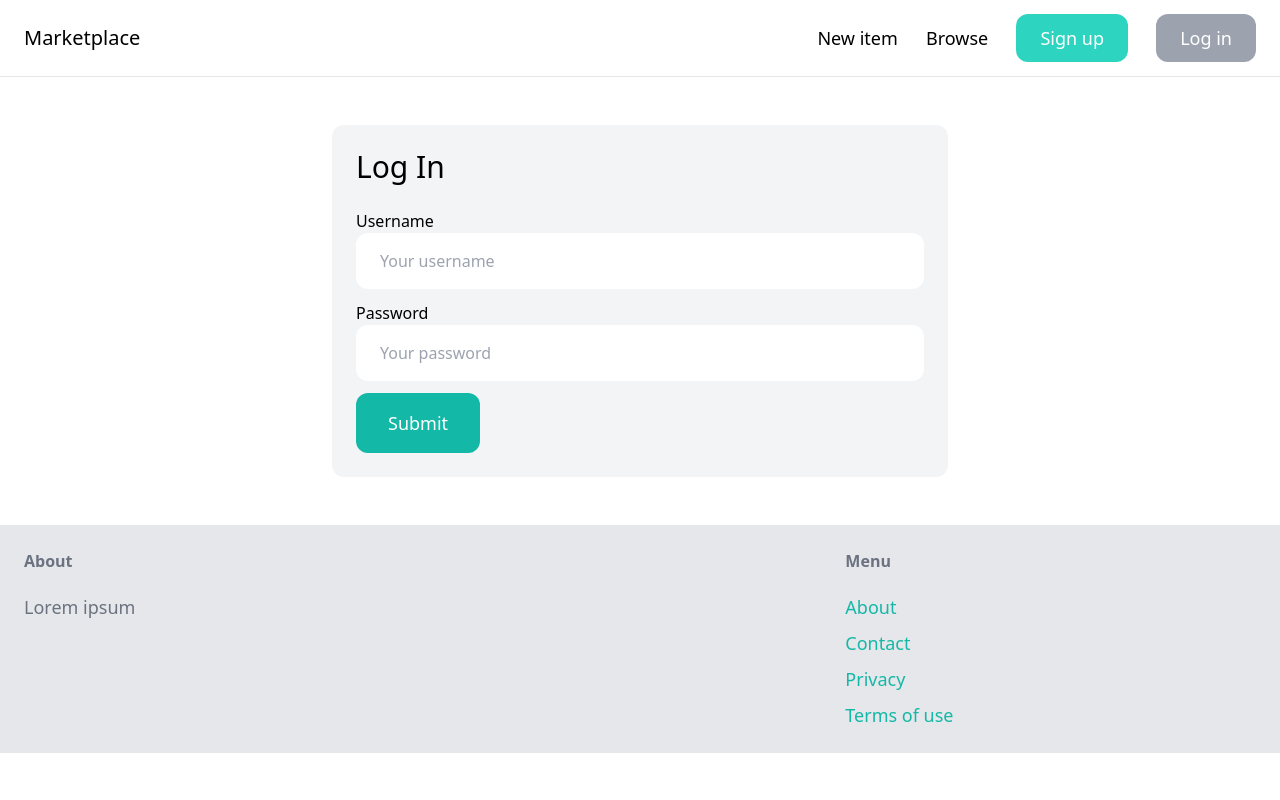
After one commit to szekej/djangoMarketplace, a Django app: page /login/ in a window 1280 px wide. The commit adds this page. Run offline with Django 4.2, Linux system fonts and the light colour scheme; some libraries are stand-ins or nearby versions.

Commit message:
login option available

```diff
--- a/core/forms.py
+++ b/core/forms.py
@@ -1,6 +1,17 @@
 from django import forms
-from django.contrib.auth.forms import UserCreationForm
+from django.contrib.auth.forms import UserCreationForm, AuthenticationForm
 from django.contrib.auth.models import User
+
+
+class LoginForm(AuthenticationForm):
+    username = forms.CharField(widget=forms.TextInput(attrs={
+        'placeholder': "Your username",
+        'class': 'w-full py-4 px-6 rounded-xl '
+    }))
+    password = forms.CharField(widget=forms.PasswordInput(attrs={
+        'placeholder': "Your password",
+        'class': 'w-full py-4 px-6 rounded-xl '
+    }))
 
 
 class SignupForm(UserCreationForm):
--- /dev/null
+++ b/core/templates/login.html
@@ -0,0 +1,34 @@
+{% extends 'base.html' %}
+
+{% block title %}
+    Sign Up
+{% endblock %}
+
+{% block content %}
+    <div class="w-1/2 my-6 mx-auto p-6 bg-gray-100 rounded-xl">
+        <h1 class="mb-6 text-3xl">Log In</h1>
+
+        <form method="post" action="">
+            {% csrf_token %}
+
+            {{ form.non_field_errors }}
+
+            <div class="mb-3">
+                <label class="inliine-block">Username</label><br>
+                {{ form.username }}
+            </div>
+            <div class="mb-3">
+                <label class="inliine-block">Password</label><br>
+                {{ form.password }}
+            </div>
+            {% if form.errors or form.non_field_errors %}
+                <div class="mb-3 p-6 bg-red-100 rounded-xl">
+                    {{ fields.errors }}
+                </div>
+            {% endif %}
+            <button class="py-4 px-8 text-lg bg-teal-500 hover:bg-teal-700 rounded-xl text-white">
+                Submit
+            </button>
+        </form>
+    </div>
+{% endblock %}
--- a/core/urls.py
+++ b/core/urls.py
@@ -1,5 +1,8 @@
 from django.contrib import admin
+from django.contrib.auth.views import LoginView
 from django.urls import path
+
+from .forms import LoginForm
 from .views import signup, index, contact
 
 from django.conf import settings
@@ -10,6 +13,7 @@ app_name = 'core'
 urlpatterns = [
     path('', index, name='index'),
     path('contact/', view=contact, name='contact_name'),
-    path('signup/', signup, name='signup')
+    path('signup/', signup, name='signup'),
+    path('login/', LoginView.as_view(template_name='login.html', authentication_form=LoginForm), name='login')
 
 ]+static(settings.MEDIA_URL, document_root=settings.MEDIA_ROOT)
--- a/djangoProject/settings.py
+++ b/djangoProject/settings.py
@@ -26,6 +26,10 @@ SECRET_KEY = 'django-insecure-@$#z1!(=+*ly)-)i(+zt-ay07@92ag)=3z1ge$f2&m2erfaf79
 DEBUG = True
 
 ALLOWED_HOSTS = []
+
+LOGIN_URL = '/login/'
+LOGIN_REDIRECT_URL = '/'
+LOGOUT_REDIRECT_URL = '/'
 
 
 # Application definition
--- a/templates/base.html
+++ b/templates/base.html
@@ -16,8 +16,14 @@
         <div class="space-x-6">
             <a href="#" class="text-lg fond-bold hover:text-gray-500">New item</a>
             <a href="#" class="text-lg fond-bold hover:text-gray-500">Browse</a>
-            <a href="{% url 'core:signup' %}" class="px-6 py-3 text-lg bg-teal-400 text-white rounded-xl hover:bg-teal-500">Sign up</a>
-            <a href="#" class="px-6 py-3 text-lg bg-gray-400 text-white rounded-xl hover:bg-gray-500">Log in</a>
+
+            {% if request.user.is_authenticated %}
+                <a href="#" class="px-6 py-3 text-lg bg-teal-400 text-white rounded-xl hover:bg-teal-500">Inbox</a>
+                <a href="#" class="px-6 py-3 text-lg bg-gray-400 text-white rounded-xl hover:bg-gray-500">Dashboard</a>
+            {% else %}
+                <a href="{% url 'core:signup' %}" class="px-6 py-3 text-lg bg-teal-400 text-white rounded-xl hover:bg-teal-500">Sign up</a>
+                <a href="{% url 'core:login' %}" class="px-6 py-3 text-lg bg-gray-400 text-white rounded-xl hover:bg-gray-500">Log in</a>
+            {% endif %}
         </div>
     </nav>
     <div class="px-6 py-6">
```
Also changed, not shown: db.sqlite3.
